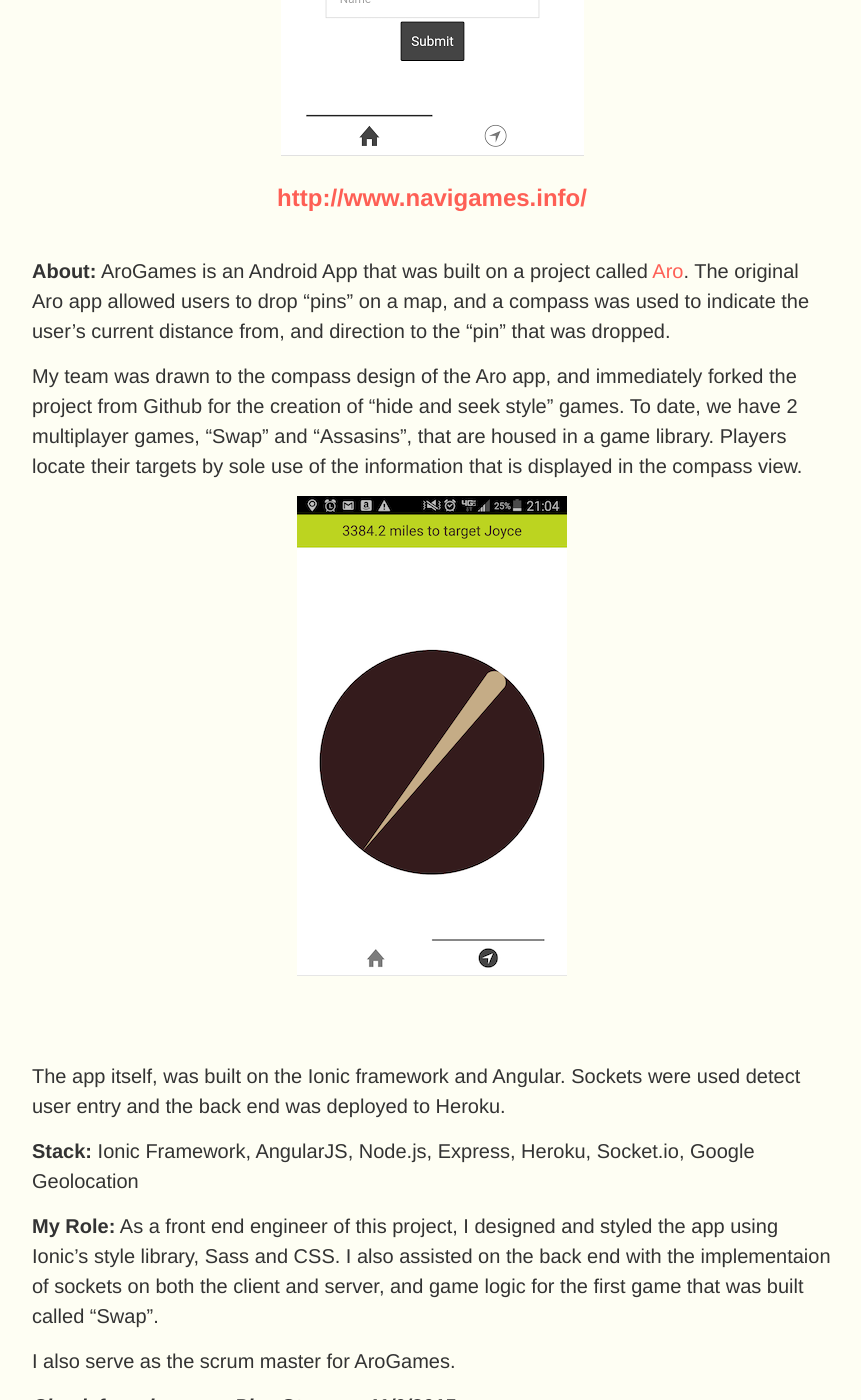
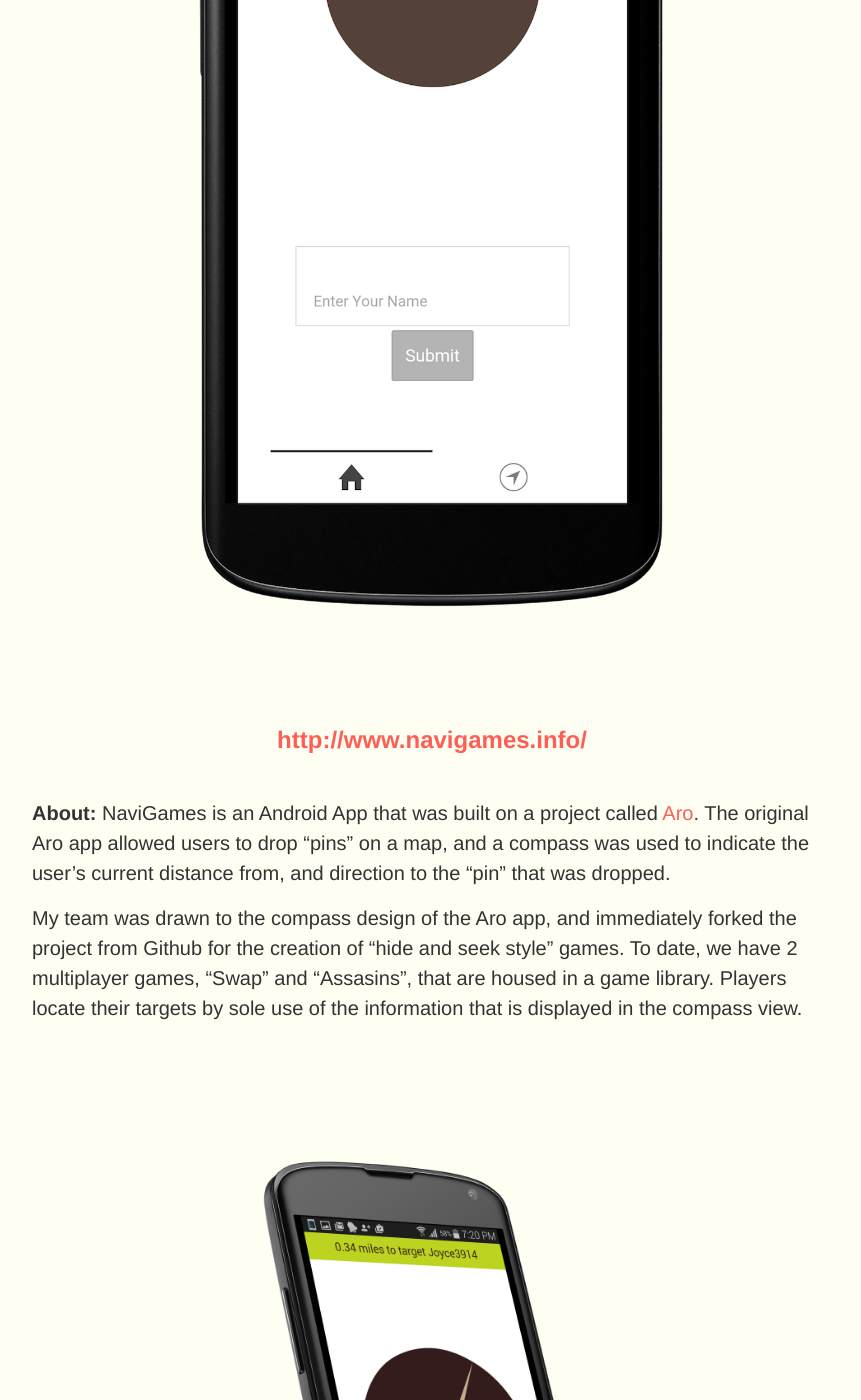
Before and after one commit to tgreenidge/portfolio, a Jekyll site: the page built from _posts/project/2015-10-14-aroswap.markdown, in a window 1280 px wide and 1400 px high, scrolled down 899 px. Shown: the whole window, without its empty margins (208-1069 px from the left). Built offline with Jekyll 4.4.1, drawn with Linux system fonts in a browser that asks for light colours; some of the changed text lies outside the part shown.

Commit message:
updated images for projects

```diff
--- a/_posts/project/2015-10-14-aroswap.markdown
+++ b/_posts/project/2015-10-14-aroswap.markdown
@@ -1,6 +1,6 @@
 ---
 layout: post
-title:  "AroGames"
+title:  "NaviGames"
 date:   2015-10-14
 categories: project
 featured: true
@@ -11,7 +11,7 @@
 
 
 **About:**
-AroGames is an Android App that was built on a project called [Aro](https://github.com/artemyss/Aro). The original Aro app allowed users to drop "pins" on a map, and a compass was used to indicate the user's current distance from, and direction to the "pin" that was dropped.
+NaviGames is an Android App that was built on a project called [Aro](https://github.com/artemyss/Aro). The original Aro app allowed users to drop "pins" on a map, and a compass was used to indicate the user's current distance from, and direction to the "pin" that was dropped.
 
 My team was drawn to the compass design of the Aro app, and immediately forked the project from Github for the creation of "hide and seek style" games. To date, we have 2 multiplayer games, "Swap" and "Assasins", that are housed in a game library. Players locate their targets by sole use of the information that is displayed in the compass view.
 
--- a/_posts/project/2015-11-11-watchout.markdown
+++ b/_posts/project/2015-11-11-watchout.markdown
@@ -1,9 +1,8 @@
 ---
 layout: post
-title:  "Watchout"
-date:   2015-11-11
+title:  "Watchout!"
+date:   2015-10-07
 categories: project
-featured: false
 featured_img: '/img/watchout.png'
 live-link: http://tgreenidge.github.io/watchout/
 ---
```
Also changed, not shown: other parts of _posts/project/2015-10-14-aroswap.markdown (+1 -1 lines), img/aro-compass.png, img/aro-home.png, img/athena-screenshot.png, img/panacea.png, img/watchout.png.
